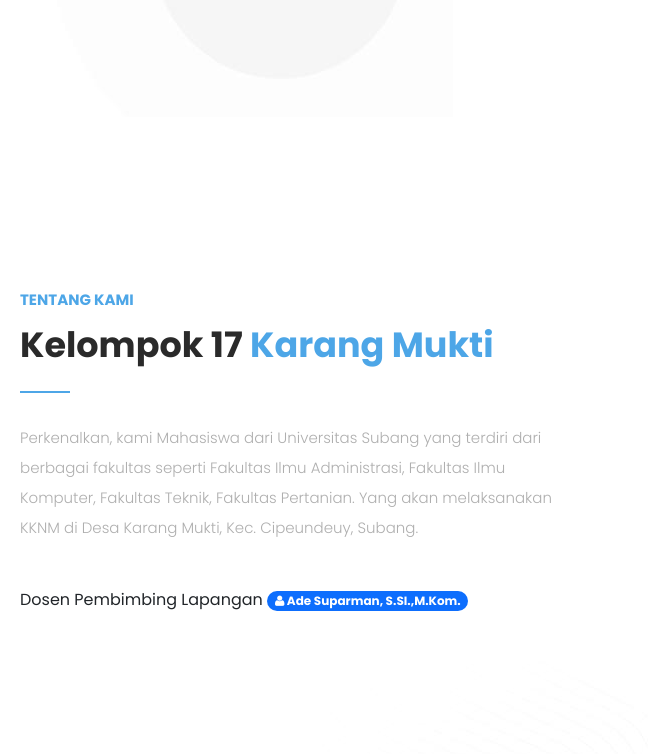
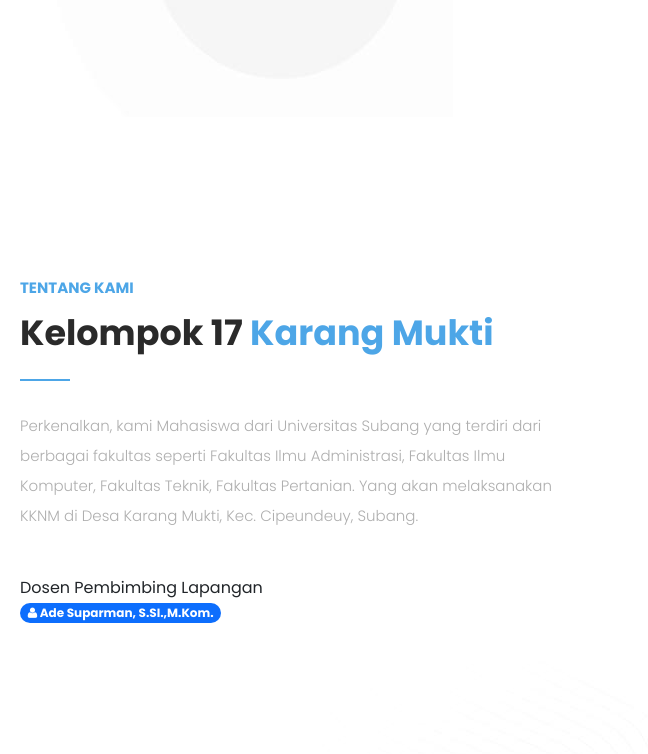
Before and after one commit to kknmkarangmukti/kknmkarangmukti.github.io, a plain HTML site: page index.html in a window 1280 px wide. Shown: the part 693-1447 px from the top of the page, 632-1280 px from the left. Drawn offline with Linux system fonts and the light colour scheme.

Commit message:
Update index.html

```diff
--- a/index.html
+++ b/index.html
@@ -185,7 +185,7 @@ https://templatemo.com/tm-568-digimedia
                     Administrasi, Fakultas Ilmu Komputer, Fakultas Teknik,
                     Fakultas Pertanian. Yang akan melaksanakan KKNM di Desa
                     Karang Mukti, Kec. Cipeundeuy, Subang.</p>
-                  <span>Dosen Pembimbing Lapangan</span>
+                  <span>Dosen Pembimbing Lapangan</span><br>
                   <span class="badge bg-primary rounded-pill"
                       ><i class="fa fa-user"></i> Ade Suparman, S.SI.,M.Kom.</span
                     >
```
